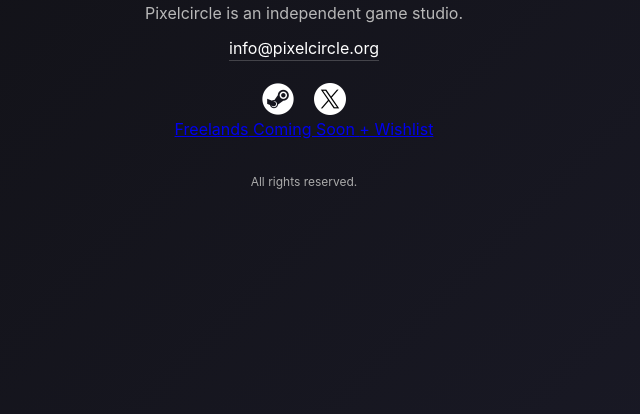
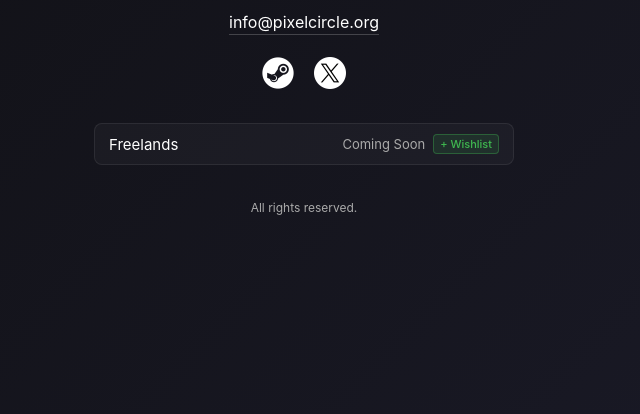
Before and after one commit to meteyilmaztr/pixelcircle.github.io, a plain HTML site: page index.html in a window 1280 px wide. Shown: the part 386-800 px from the top of the page, without its empty margins (336-976 px from the left). Drawn offline with Linux system fonts and the light colour scheme.

Commit message:
Update css.css

```diff
--- a/css.css
+++ b/css.css
@@ -6,25 +6,19 @@
 
 html,body{
 	height:100%;
+	overflow:hidden;
 }
 
 body{
 	min-height:100vh;
-
 	display:flex;
 	align-items:center;
 	justify-content:center;
-
 	font-family:-apple-system,BlinkMacSystemFont,"Segoe UI",Roboto,Arial,sans-serif;
-
 	background:linear-gradient(135deg,#0f0f12,#1a1a27);
-
 	color:#fff;
 	text-align:center;
-
 	padding:20px;
-
-	overflow:auto;
 }
 
 .container{
@@ -87,19 +81,57 @@
 	transform:scale(1.2);
 }
 
-/* Steam widget */
+/* Game List */
 
-.steam-widget{
+.games{
 	margin-top:30px;
 	display:flex;
-	justify-content:center;
+	flex-direction:column;
+	gap:12px;
+	align-items:center;
 }
 
-.steam-widget iframe{
+.game{
+	display:flex;
+	justify-content:space-between;
+	align-items:center;
 	width:100%;
-	max-width:646px;
-	height:190px;
-	border:none;
+	max-width:420px;
+	padding:10px 14px;
+	background:rgba(255,255,255,0.03);
+	border:1px solid rgba(255,255,255,0.08);
+	border-radius:8px;
+	text-decoration:none;
+	color:#fff;
+	transition:all .2s ease;
+}
+
+.game:hover{
+	background:rgba(255,255,255,0.08);
+	transform:translateY(-2px);
+}
+
+.game-name{
+	font-size:15px;
+}
+
+.game-date{
+	display:flex;
+	align-items:center;
+	gap:8px;
+	font-size:13px;
+	color:#aaa;
+}
+
+.wishlist-badge{
+	font-size:11px;
+	font-weight:500;
+	color:#3fb950;
+	background:rgba(63,185,80,0.12);
+	border:1px solid rgba(63,185,80,0.35);
+	padding:2px 6px;
+	border-radius:4px;
+	transition:all .2s ease;
 }
 
 /* Footer */
@@ -126,8 +158,8 @@
 		font-size:14px;
 	}
 
-	.steam-widget{
-		display:none;
+	.games{
+		gap:10px;
 	}
 
 }
```
